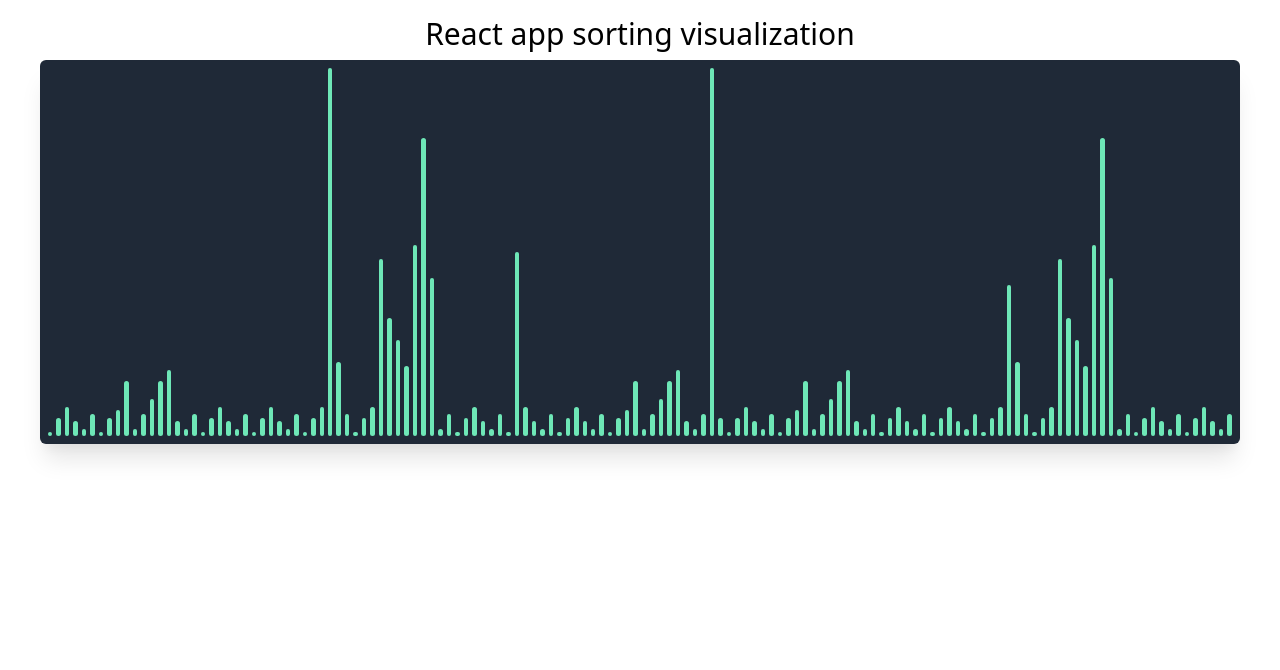
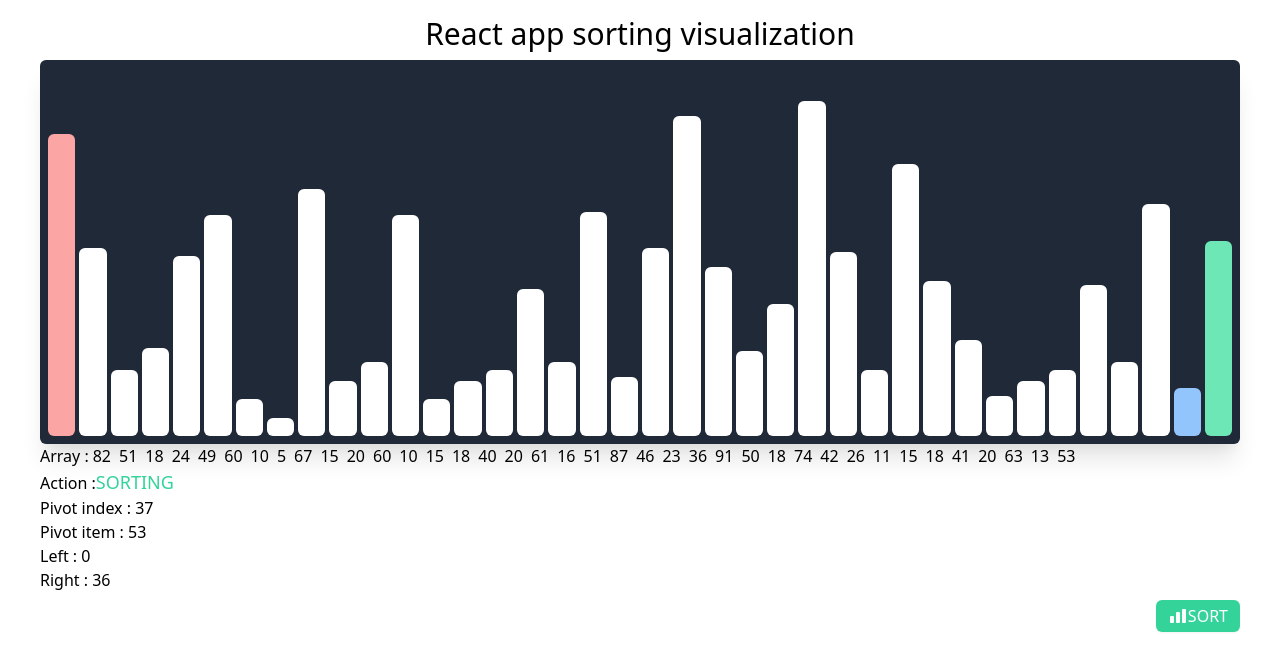
Before and after one commit to Aniss-nahim/react-sorting-visualization, a React (Create React App) app: page / in a window 1280 px wide. Shown: the top 670 px of the page. Built offline with nearby package versions, Linux system fonts and the light colour scheme.

Commit message:
Quick sort animation and algorithm

```diff
--- a/src/App.js
+++ b/src/App.js
@@ -1,14 +1,14 @@
 import Visualizer from "./components/Visualizer";
+import useQuickSort from "./hooks/useQuickSort";
+import { ChartBarIcon } from "@heroicons/react/solid";
 
 const App = () => {
   const array = [
-    1, 5, 8, 4, 2, 6, 1, 5, 7, 15, 2, 6, 10, 15, 18, 4, 2, 6, 1, 5, 8, 4, 2, 6,
-    1, 5, 8, 4, 2, 6, 1, 5, 8, 410, 20, 6, 1, 5, 8, 48, 32, 26, 19, 52, 81, 43,
-    2, 6, 1, 5, 8, 4, 2, 6, 1, 50, 8, 4, 2, 6, 1, 5, 8, 4, 2, 6, 1, 5, 7, 15, 2,
-    6, 10, 15, 18, 4, 2, 6, 100, 5, 1, 5, 8, 4, 2, 6, 1, 5, 7, 15, 2, 6, 10, 15,
-    18, 4, 2, 6, 1, 5, 8, 4, 2, 6, 1, 5, 8, 4, 2, 6, 1, 5, 8, 41, 20, 6, 1, 5,
-    8, 48, 32, 26, 19, 52, 81, 43, 2, 6, 1, 5, 8, 4, 2, 6, 1, 5, 8, 4, 2, 6,
+    82, 51, 18, 24, 49, 60, 10, 5, 67, 15, 20, 60, 10, 15, 18, 40, 20, 61, 16,
+    51, 87, 46, 23, 36, 91, 50, 18, 74, 42, 26, 11, 15, 18, 41, 20, 63, 13, 53,
   ];
+
+  const [animation, arraySnapShot, startSorting] = useQuickSort(array, 150);
 
   return (
     <div className="p-2 h-screen">
@@ -21,7 +21,37 @@
       </div>
       <div className="container">
         <div className="grid grid-cols-1">
-          <Visualizer array={array} />
+          <Visualizer animation={animation} array={arraySnapShot} />
+          <div className="flex flex-col">
+            <p>
+              Array :
+              {arraySnapShot.map((item, index) => (
+                <span key={index} className="mx-1">
+                  {item}
+                </span>
+              ))}
+            </p>
+            <p>
+              Action :
+              <span className="text-lg font-medium text-green-400">
+                {animation.action}
+              </span>
+            </p>
+            <p>Pivot index : {animation.pivot}</p>
+            <p> Pivot item : {arraySnapShot[animation.pivot]}</p>
+            <p> Left : {animation.first} </p>
+            <p>Right : {animation.second}</p>
+          </div>
+        </div>
+        <div className="row justify-end">
+          <button
+            type="button"
+            className="btn green font-medium uppercase"
+            onClick={startSorting}
+          >
+            <ChartBarIcon className="h-5 w-5 inline-block -mt-1" />
+            Sort
+          </button>
         </div>
       </div>
     </div>
--- a/src/algorithms/index.js
+++ b/src/algorithms/index.js
@@ -1,14 +1,92 @@
 /**
- * Sorting algorithms services
+ * Sorting algorithms servicesù
  * @author Aniss Nahim
  * @license MIT
  */
 
-export const quikSort = (array, speed, animationEffect) => {
-  for (let i = 0; i < array.length; i++) {
-    setTimeout(() => {
-      animationEffect(array[i]);
-      console.log("waiting : " + i * speed);
-    }, i * speed);
+export const quickSort = (array, start, end, delay) => {
+  if (start >= end) return;
+  let index = quickSortPartition(array, start, end, delay);
+  quickSort(array, start, index - 1, delay);
+  quickSort(array, index + 1, end, delay);
+};
+
+const quickSortPartition = (array, start, end, delay) => {
+  let i = start,
+    j = end - 1,
+    pivot = end;
+  while (i <= j) {
+    // item from left > pivot
+    if (array[i] <= array[pivot]) {
+      i++;
+      delay(
+        {
+          pivot,
+          first: i,
+          second: j,
+          action: "ITEM-LEFT",
+        },
+        [...array]
+      );
+      continue;
+    }
+    // item from right < pivot
+    if (array[j] >= array[pivot]) {
+      j--;
+      delay(
+        {
+          pivot,
+          first: i,
+          second: j,
+          action: "ITEM-RIGHT",
+        },
+        [...array]
+      );
+      continue;
+    }
+
+    // animation effect
+    delay({ pivot, first: i, second: j, action: "SWOP" }, [...array]);
+    // swap item left with item right
+    swap(array, i, j);
+    // animation effect
+    delay(
+      {
+        pivot,
+        first: i,
+        second: j,
+        action: "SWOPPED",
+      },
+      [...array]
+    );
   }
+
+  delay(
+    {
+      pivot,
+      first: i,
+      second: j,
+      action: "FOUND-PIVOT-POSITION",
+    },
+    [...array]
+  );
+  // move pivot to the correct spot
+  swap(array, i, pivot);
+
+  delay(
+    {
+      pivot: i,
+      first: i,
+      second: j,
+      action: "PIVOT-POSITION",
+    },
+    [...array]
+  );
+  return i; // pivot correct spot
 };
+
+const swap = (array, i, j) => {
+  let temp = array[i];
+  array[i] = array[j];
+  array[j] = temp;
+};
--- a/src/components/Visualizer.js
+++ b/src/components/Visualizer.js
@@ -1,16 +1,29 @@
 import React from "react";
-import useQuikSort from "../hooks/useQuikSort";
 import NumberBar from "./NumberBar";
 
-const Visualizer = ({ array }) => {
-  //   const [animation] = useQuikSort(array, 2000);
+const Visualizer = ({ animation, array }) => {
+  const colorPicker = (index) => {
+    switch (index) {
+      case animation.pivot:
+        return "bg-green-300";
+
+      case animation.second:
+        return "bg-blue-300";
+      case animation.first:
+        return "bg-red-300";
+
+      default:
+        return "bg-white";
+    }
+  };
+
   return (
     <div className="bg-gray-800 rounded-md shadow-xl p-2 w-full h-96">
       <div
         className={`flex items-end justify-around h-full space-x-1 overflow-y-hidden`}
       >
         {array.map((number, index) => (
-          <NumberBar number={number} color="bg-green-300" key={index} />
+          <NumberBar number={number} color={colorPicker(index)} key={index} />
         ))}
       </div>
     </div>
--- /dev/null
+++ b/src/helper/delay.js
@@ -0,0 +1,19 @@
+/**
+ * Delay instruction
+ */
+
+let clock = 1;
+let processedAnimation = 0;
+
+const delay = (animation, speed, setArraySnapshot) => (params, array) => {
+  setTimeout(() => {
+    animation(params);
+    if (array) {
+      setArraySnapshot(array);
+    }
+    processedAnimation--;
+  }, clock * speed);
+  clock++;
+};
+
+export default delay;
--- /dev/null
+++ b/src/hooks/useQuickSort.js
@@ -0,0 +1,39 @@
+import { useState, useEffect } from "react";
+import { quickSort } from "../algorithms";
+import delay from "../helper/delay";
+
+const useQuickSort = (array, speed) => {
+  const [arraySnapShot, setArraySnapshot] = useState([...array]);
+  const [animation, setAnimation] = useState({
+    pivot: array.length - 1,
+    action: "SORTING",
+    first: 0,
+    second: array.length - 2,
+  });
+  const [sortTrigger, setsortTrigger] = useState(false);
+
+  const animiationEffect = (animation) => {
+    setAnimation(animation);
+  };
+
+  const delayFunc = delay(animiationEffect, speed, setArraySnapshot);
+
+  const startSorting = () => {
+    setsortTrigger(true);
+  };
+
+  const sort = () => {
+    quickSort(array, 0, array.length - 1, delayFunc);
+  };
+
+  useEffect(() => {
+    if (sortTrigger) {
+      sort();
+    }
+    // eslint-disable-next-line
+  }, [sortTrigger]);
+
+  return [animation, arraySnapShot, startSorting];
+};
+
+export default useQuickSort;
--- a/src/hooks/useQuikSort.js
+++ /dev/null
@@ -1,18 +0,0 @@
-import { useState, useEffect } from "react";
-import { quikSort } from "../algorithms";
-
-const useQuikSort = (array, speed) => {
-  const [animation, setAnimation] = useState({});
-
-  const animiationEffect = (index) => {
-    setAnimation({ pointer: index });
-  };
-
-  useEffect(() => {
-    quikSort(array, speed, animiationEffect);
-  }, []);
-
-  return [animation];
-};
-
-export default useQuikSort;
```
